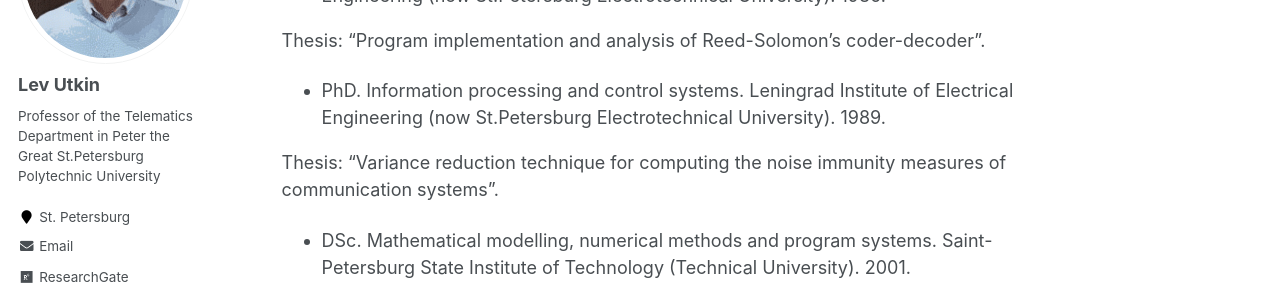
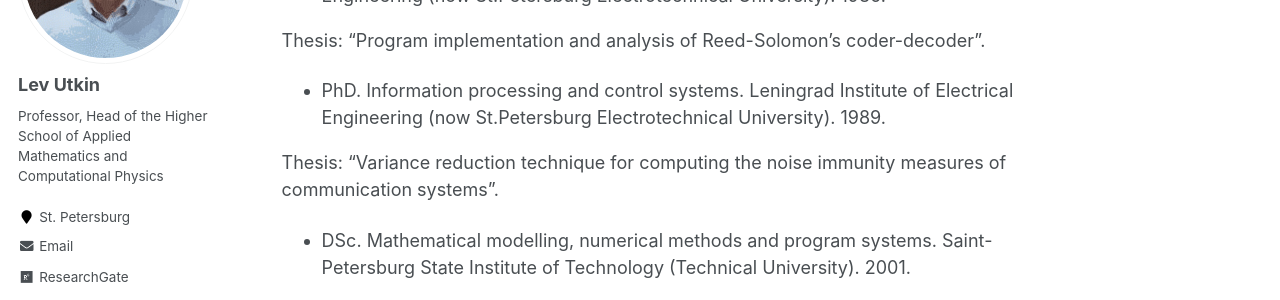
Before and after one commit to levutkin/levutkin.github.io, a Jekyll site: the page built from _pages/about.md, in a window 1280 px wide. Shown: the part 229-529 px from the top of the page. Built offline with Jekyll 4.4.1, drawn with Linux system fonts in a browser that asks for light colours; some web fonts are replaced.

Commit message:
Update title

```diff
--- a/_config.yml
+++ b/_config.yml
@@ -10,7 +10,7 @@ locale                   : "en-US"
 title                    : "Home page of Lev V. Utkin"
 title_separator          : "-"
 name                     : "Lev Utkin"
-description              : "Professor of the Telematics Department in Peter the Great St.Petersburg Polytechnic University"
+description              : "Professor, Head of the Higher School of Applied Mathematics and Computational Physics"
 url                      :
 baseurl                  : "" # the subpath of your site, e.g. "/blog"
 repository               : "academicpages/academicpages.github.io"
@@ -82,7 +82,7 @@ analytics:
 author:
   name             : "Lev Utkin"
   avatar           : "profile.png"
-  bio              : "Professor of the Telematics Department in Peter the Great St.Petersburg Polytechnic University"
+  bio              : "Professor, Head of the Higher School of Applied Mathematics and Computational Physics"
   location         : "St. Petersburg"
   employer         :
   pubmed           :
```
